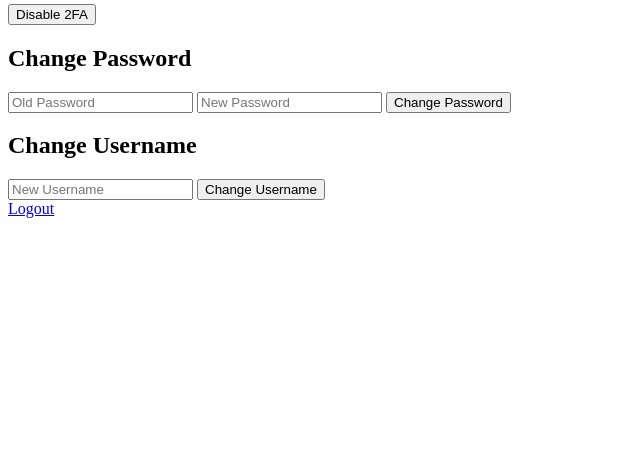
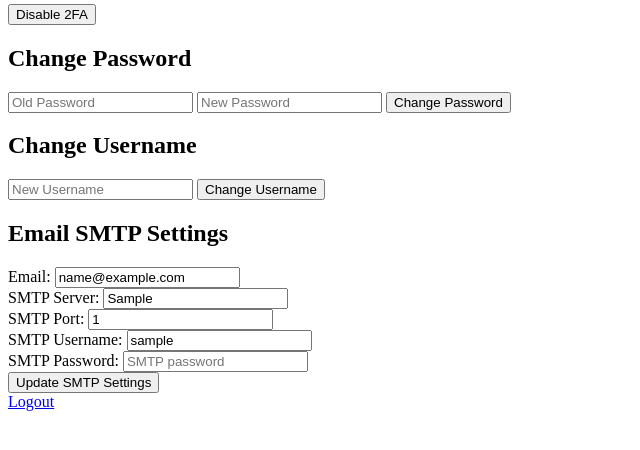
Before and after one commit to glenn-sorrentino/hosted-line, a Flask app: page /settings in a window 1280 px wide. Shown: the part 229-679 px from the top of the page, without its empty margins (0-640 px from the left). Run offline with Flask 3, Linux system fonts and the light colour scheme; the visitor is signed in with stand-in values (Sample User, id 1); tables that the repository leaves empty hold one stand-in row (values such as "Sample post").

Commit message:
update for smtp

```diff
--- a/app.py
+++ b/app.py
@@ -10,6 +10,9 @@ import pyotp
 import qrcode
 import io
 import base64
+import smtplib
+from email.mime.text import MIMEText
+from email.mime.multipart import MIMEMultipart
 
 # Load environment variables
 load_dotenv()
@@ -44,6 +47,11 @@ class User(db.Model):
     username = db.Column(db.String(80), unique=True, nullable=False)
     password_hash = db.Column(db.String(128))
     totp_secret = db.Column(db.String(100))
+    email = db.Column(db.String(255))
+    smtp_server = db.Column(db.String(255))
+    smtp_port = db.Column(db.Integer)
+    smtp_username = db.Column(db.String(255))
+    smtp_password = db.Column(db.String(255))
 
 class Message(db.Model):
     id = db.Column(db.Integer, primary_key=True)
@@ -310,12 +318,43 @@ def submit_message(username):
             message = Message(content=content, user_id=user.id)
             db.session.add(message)
             db.session.commit()
-            flash('Message sent successfully!')  # Flash a success message
+
+            # Check if user has provided email settings
+            if user.email and user.smtp_server and user.smtp_port and user.smtp_username and user.smtp_password:
+                # Send email
+                if send_email(user.email, "New Message", content, user):
+                    flash('Message sent successfully via email!')
+                else:
+                    flash('Message sent but failed to send via email.')
+            else:
+                flash('Message sent successfully!')
+
             return redirect(url_for('submit_message', username=username))
         else:
-            flash('User not found')  # Flash an error message
+            flash('User not found')
             return redirect(url_for('submit_message', username=username))
+
     return render_template('submit_message.html', username=username)
+
+def send_email(recipient, subject, body, user):
+    msg = MIMEMultipart()
+    msg['From'] = user.smtp_username
+    msg['To'] = recipient
+    msg['Subject'] = subject
+
+    msg.attach(MIMEText(body, 'plain'))
+
+    try:
+        with smtplib.SMTP(user.smtp_server, user.smtp_port) as server:
+            server.starttls()
+            server.login(user.smtp_username, user.smtp_password)
+            text = msg.as_string()
+            server.sendmail(user.smtp_username, recipient, text)
+        return True
+    except Exception as e:
+        # Log the exception
+        app.logger.error(f"Error sending email: {e}")
+        return False
 
 if __name__ == '__main__':
     with app.app_context():
--- a/templates/settings.html
+++ b/templates/settings.html
@@ -35,5 +35,31 @@
         <button type="submit">Change Username</button>
     </form>
 
-    <a href="/logout">Logout</a>
+    <!-- SMTP Settings Form -->
+    <form method="POST" action="{{ url_for('update_smtp_settings') }}">
+        <h2>Email SMTP Settings</h2>
+        <label for="email">Email:</label>
+        <input type="email" name="email" id="email" value="{{ user.email or '' }}" placeholder="Your email">
+        <br>
+
+        <label for="smtp_server">SMTP Server:</label>
+        <input type="text" name="smtp_server" id="smtp_server" value="{{ user.smtp_server or '' }}" placeholder="SMTP server address">
+        <br>
+
+        <label for="smtp_port">SMTP Port:</label>
+        <input type="number" name="smtp_port" id="smtp_port" value="{{ user.smtp_port or '' }}" placeholder="SMTP port">
+        <br>
+
+        <label for="smtp_username">SMTP Username:</label>
+        <input type="text" name="smtp_username" id="smtp_username" value="{{ user.smtp_username or '' }}" placeholder="SMTP username">
+        <br>
+
+        <label for="smtp_password">SMTP Password:</label>
+        <input type="password" name="smtp_password" id="smtp_password" placeholder="SMTP password">
+        <br>
+
+        <button type="submit">Update SMTP Settings</button>
+    </form>
+
+    <a href="{{ url_for('logout') }}">Logout</a>
 {% endblock %}
```
